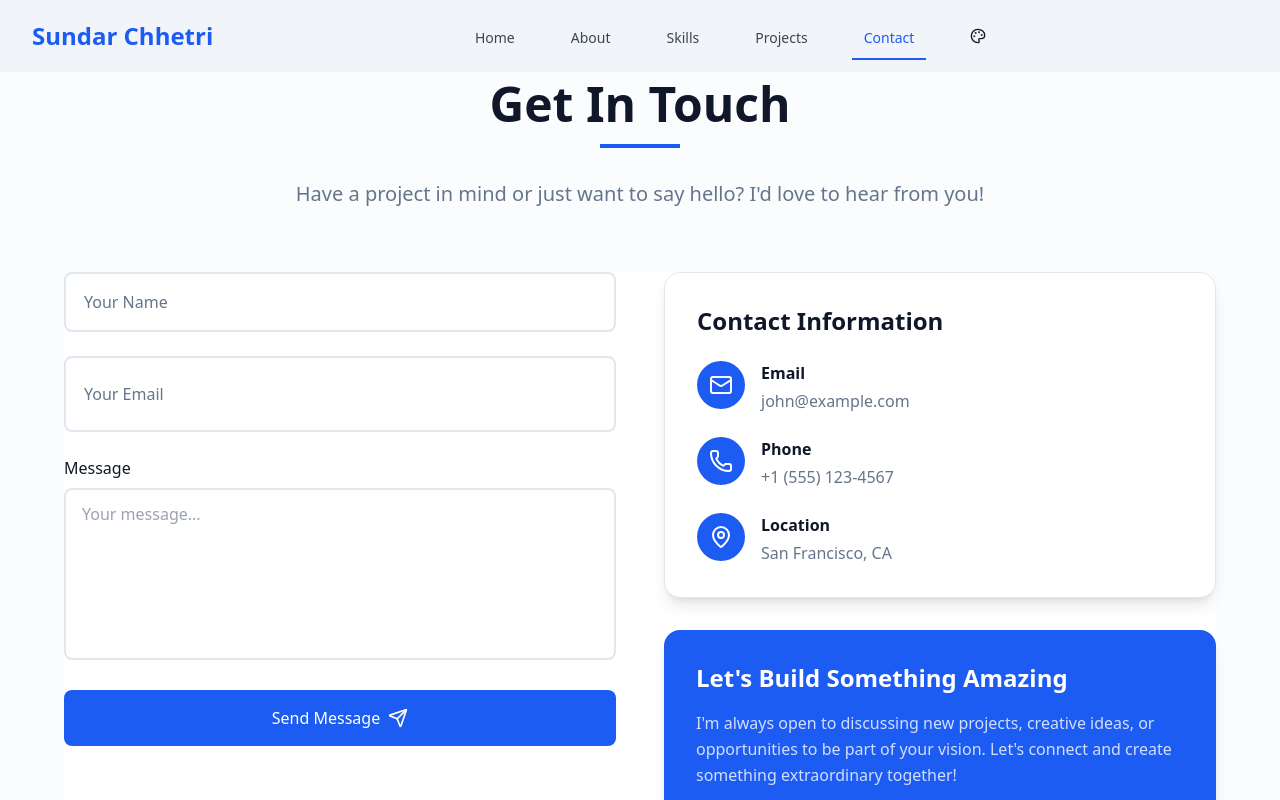
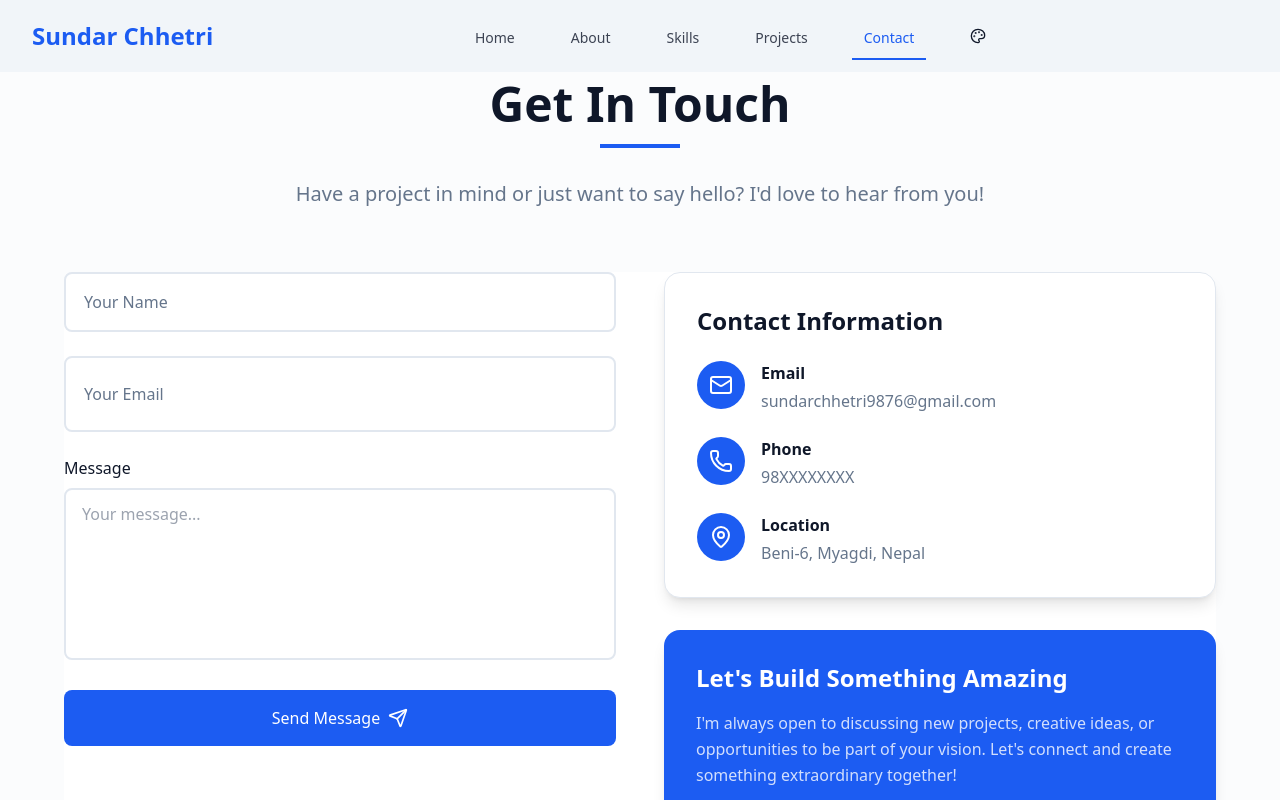
Before and after one commit to Sundarchhetri/My-Portfolio, a React (Vite) app: page /contact in a window 1280 px wide. Shown: the top 800 px of the page. Built offline with nearby package versions, Linux system fonts and the light colour scheme.

Commit message:
Contact Infom was solved

```diff
--- a/src/sections/Contact.tsx
+++ b/src/sections/Contact.tsx
@@ -124,19 +124,19 @@ const Contact = () => {
     {
       icon: Mail,
       title: 'Email',
-      value: 'john@example.com',
-      link: 'mailto:john@example.com',
+      value: 'sundarchhetri9876@gmail.com',
+      link: 'mailto:sundarchhetri9876@gmail.com',
     },
     {
       icon: Phone,
       title: 'Phone',
-      value: '+1 (555) 123-4567',
-      link: 'tel:+15551234567',
+      value: '98XXXXXXXX',
+      link: 'tel:98XXXXXXXX',
     },
     {
       icon: MapPin,
       title: 'Location',
-      value: 'San Francisco, CA',
+      value: 'Beni-6, Myagdi, Nepal',
       link: null,
     },
   ];
```
